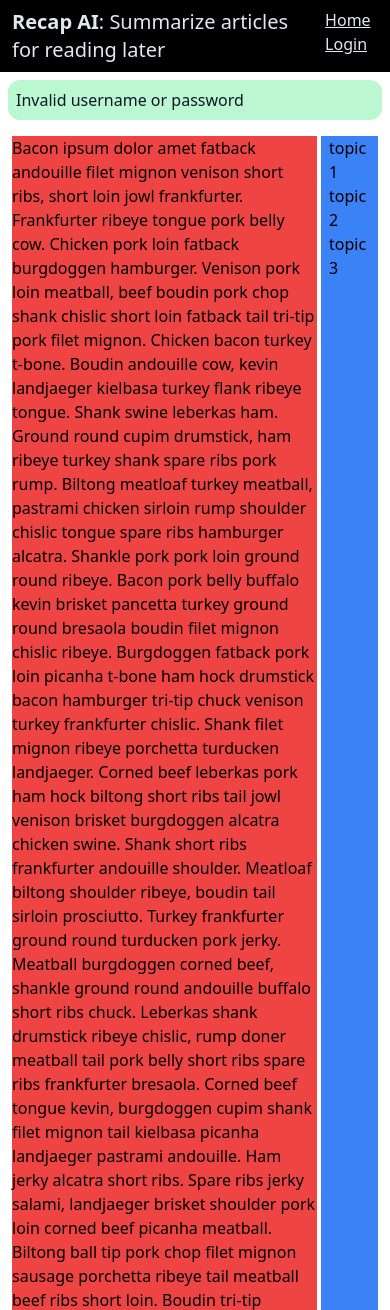
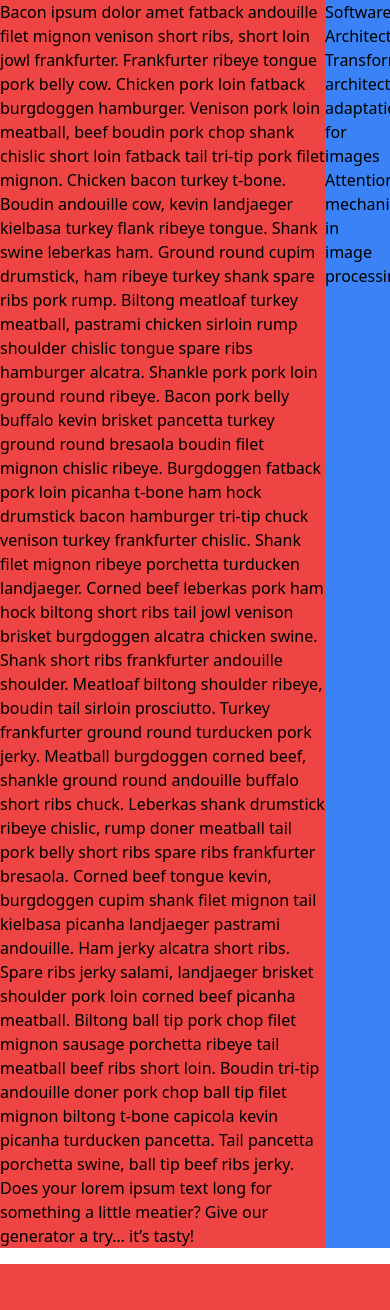
Before and after one commit to cedralpass/recapai-app, a Flask app: page /css in a window 390 px wide; the page is wider, and only the part inside the window is pictured. Shown: the top 1310 px of that part. After the commit the page ends 1264 px from the top of that part, so only its background shows below. Run offline with Flask 3, Linux system fonts and the light colour scheme; parts of the project's set-up code (start-up, migrations or seed data) failed here and were passed over.

Commit message:
tweaking some css for mobile

```diff
--- a/recap/static/css/output.css
+++ b/recap/static/css/output.css
@@ -577,8 +577,16 @@ video {
   margin-bottom: 0.5rem;
 }
 
+.-mb-4 {
+  margin-bottom: -1rem;
+}
+
 .mb-2 {
   margin-bottom: 0.5rem;
+}
+
+.mb-4 {
+  margin-bottom: 1rem;
 }
 
 .block {
@@ -597,6 +605,10 @@ video {
   width: 16.666667%;
 }
 
+.w-80 {
+  width: 20rem;
+}
+
 .w-96 {
   width: 24rem;
 }
@@ -609,6 +621,10 @@ video {
   flex-grow: 1;
 }
 
+.flex-wrap {
+  flex-wrap: wrap;
+}
+
 .flex-nowrap {
   flex-wrap: nowrap;
 }
@@ -617,16 +633,8 @@ video {
   align-items: flex-end;
 }
 
-.justify-center {
-  justify-content: center;
-}
-
 .gap-0 {
   gap: 0px;
-}
-
-.gap-1 {
-  gap: 0.25rem;
 }
 
 .rounded {
--- a/recap/templates/css.html
+++ b/recap/templates/css.html
@@ -1,10 +1,23 @@
-{% extends "base.html" %}
+<!doctype html>
+<html>
 
-{% block content %}
-<div class="flex flex-nowrap gap-1 ">
-    <div class="flex-auto w-10/12 bg-red-500">
-        <div class="flex justify-center">
-            <div class="w-96 font-sans">Bacon ipsum dolor amet fatback andouille filet mignon venison short ribs, short loin jowl
+<head>
+    <meta charset="UTF-8">
+    <meta name="viewport" content="width=device-width, initial-scale=1.0">
+    <link href="{{url_for('static',filename='css/output.css')}}" rel="stylesheet">
+    {% if title %}
+    <title>{{ title }} - Recap AI</title>
+    {% else %}
+    <title>Welcome to Recap AI</title>
+    {% endif %}
+
+</head>
+
+<body class="">
+    <div class="flex flex-wrap gap-0 -mb-4">
+        <div class="w-10/12 bg-red-500 mb-4">
+            <div class="font-sans">Bacon ipsum dolor amet fatback andouille filet mignon venison short ribs, short loin
+                jowl
                 frankfurter. Frankfurter ribeye tongue pork belly cow. Chicken pork loin fatback burgdoggen hamburger.
                 Venison pork loin meatball, beef boudin pork chop shank chislic short loin fatback tail tri-tip pork
                 filet mignon.
@@ -33,13 +46,12 @@
                 Does your lorem ipsum text long for something a little meatier? Give our generator a try… it’s tasty!
             </div>
         </div>
+        <div class="w-2/12 bg-blue-500 mb-4">
+            <ul>
+                <li>Software Architecture</li>
+                <li>Transformer architecture adaptation for images</li>
+                <li>Attention mechanism in image processing</li>
+            </ul>
+        </div>
     </div>
-    <div class="flex-auto w-2/12 bg-blue-500 px-2">
-        <ul>
-            <li>topic 1</li>
-            <li>topic 2</li>
-            <li>topic 3</li>
-        </ul>
-    </div>
-</div>
-{% endblock %}
+</body>
--- a/recap/templates/index.html
+++ b/recap/templates/index.html
@@ -7,7 +7,7 @@
     <div class="flex flex-nowrap">
         <div class="flex-grow">
             <h1 class="font-bold text-lg">{{ form.url_path.label }}</h1>
-            {{ form.url_path(class_="flex-auto w-96") }} {{ form.submit(class_="align-middle") }}<br>
+            {{ form.url_path(class_="flex-auto w-80") }} {{ form.submit(class_="align-middle") }}<br>
             {% for error in form.url_path.errors %}
             <span style="color: red;">[{{ error }}]</span>
             {% endfor %}
```
Also changed, not shown: recap/templates/article/show.html (+10 -10 lines).
